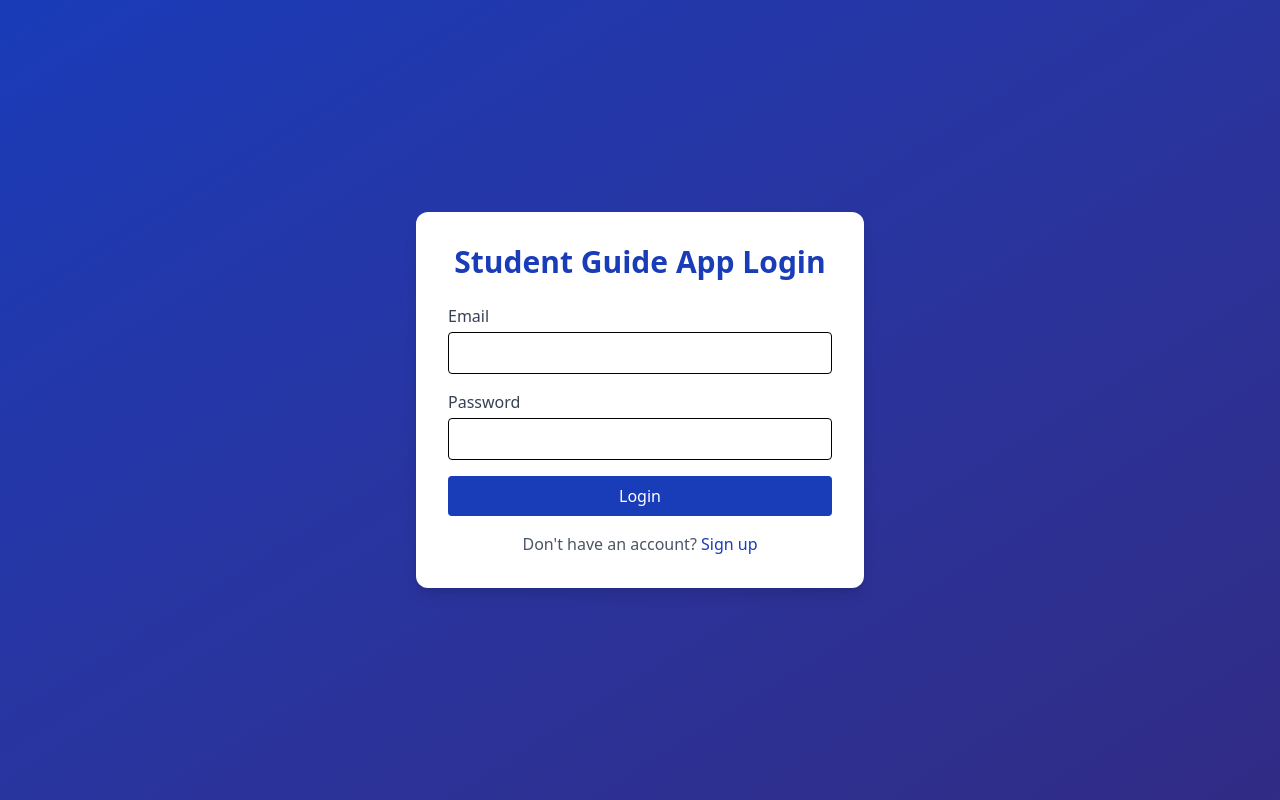
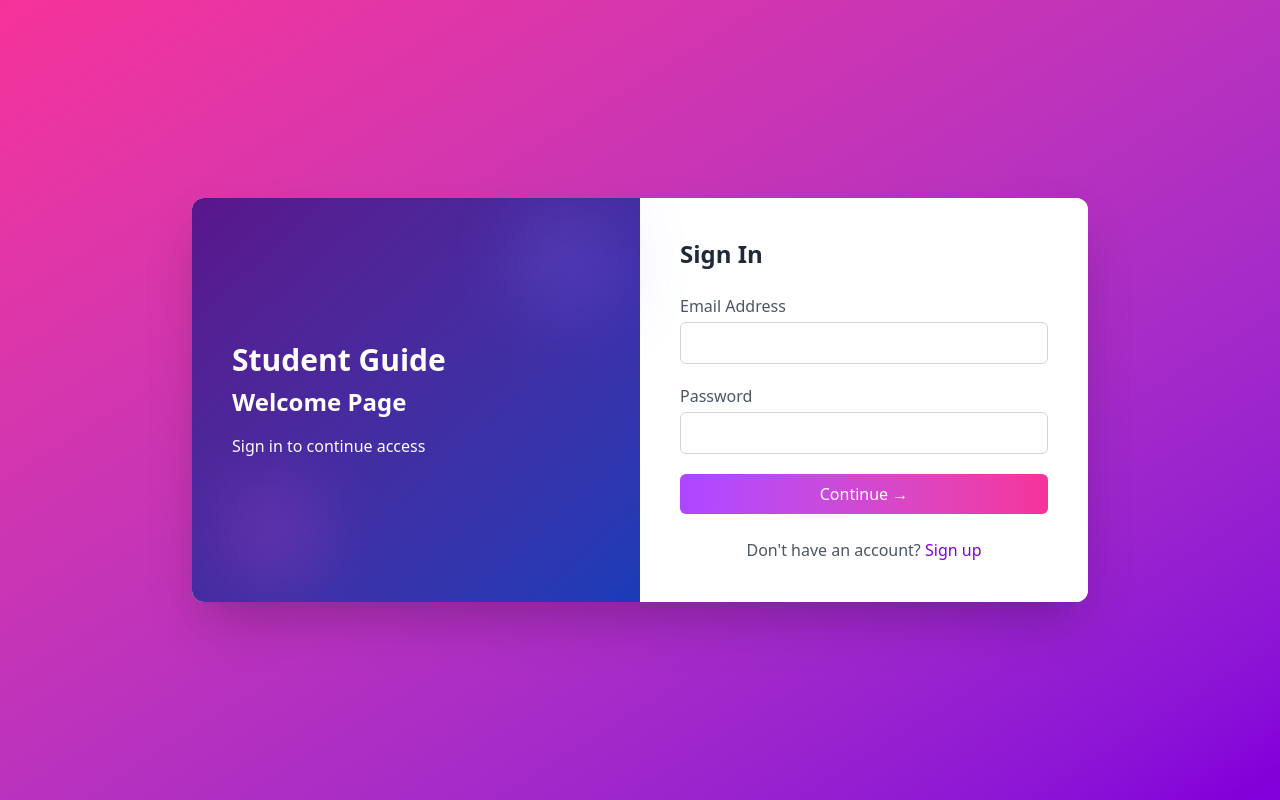
Before and after one commit to sakshamsingh03/Student-Guide-App, a React (Vite) app in the folder frontend/: page /login in a window 1280 px wide. Built offline with nearby package versions, Linux system fonts and the light colour scheme.

Commit message:
Updating login and signup page

```diff
--- a/frontend/src/pages/Login.jsx
+++ b/frontend/src/pages/Login.jsx
@@ -17,25 +17,38 @@
   };
 
   return (
-    <div className="min-h-screen flex items-center justify-center bg-gradient-to-br from-blue-800 to-indigo-900">
-      <div className="bg-white rounded-xl shadow-lg p-8 max-w-md w-full">
-        <h2 className="text-3xl font-bold mb-6 text-center text-blue-800">Student Guide App Login</h2>
-        <form onSubmit={handleSubmit} className="space-y-4">
+    <div className="min-h-screen flex items-center justify-center bg-gradient-to-br from-pink-500 to-purple-700 font-sans">
+      <div className="flex max-w-4xl w-full bg-white rounded-xl shadow-2xl overflow-hidden">
+        {/* Left Side - Welcome */}
+        <div className="w-1/2 bg-gradient-to-br from-purple-900 to-blue-800 p-10 text-white flex flex-col justify-center relative">
+          <h1 className="text-3xl font-extrabold mb-2">Student Guide</h1>
+          <h2 className="text-2xl font-bold mb-4">Welcome Page</h2>
+          <p className="text-md">Sign in to continue access</p>
+
+          {/* Decorative bubbles */}
+          <div className="absolute top-4 right-6 w-24 h-24 bg-gradient-to-br from-blue-400 to-purple-600 rounded-full opacity-30 blur-2xl" />
+          <div className="absolute bottom-8 left-10 w-20 h-20 bg-gradient-to-tr from-pink-500 to-purple-500 rounded-full opacity-40 blur-2xl" />
+        </div>
+
+        {/* Right Side - Form */}
+        <div className="w-1/2 p-10 bg-white">
+          <h2 className="text-2xl font-bold mb-6 text-gray-800">Sign In</h2>
+          <form onSubmit={handleSubmit} className="space-y-5">
             <div>
-            <label className="block mb-1 font-medium text-gray-700">Email</label>
+              <label className="block text-gray-600 mb-1">Email Address</label>
               <input
                 type="email"
-              className="w-full border rounded px-3 py-2 focus:outline-none focus:ring focus:ring-blue-300"
+                className="w-full border border-gray-300 rounded-md px-4 py-2 focus:outline-none focus:ring-2 focus:ring-purple-400"
                 value={email}
                 onChange={(e) => setEmail(e.target.value)}
                 required
               />
             </div>
             <div>
-            <label className="block mb-1 font-medium text-gray-700">Password</label>
+              <label className="block text-gray-600 mb-1">Password</label>
               <input
                 type="password"
-              className="w-full border rounded px-3 py-2 focus:outline-none focus:ring focus:ring-blue-300"
+                className="w-full border border-gray-300 rounded-md px-4 py-2 focus:outline-none focus:ring-2 focus:ring-purple-400"
                 value={password}
                 onChange={(e) => setPassword(e.target.value)}
                 required
@@ -43,14 +56,19 @@
             </div>
             <button
               type="submit"
-            className="w-full bg-blue-800 text-white rounded px-4 py-2 hover:bg-blue-900 transition"
+              className="w-full bg-gradient-to-r from-purple-500 to-pink-500 text-white py-2 rounded-md hover:from-purple-600 hover:to-pink-600 transition"
             >
-            Login
+              Continue →
             </button>
           </form>
-        <p className="mt-4 text-center text-gray-600">
-          Don't have an account? <a href="/signup" className="text-blue-800 hover:underline">Sign up</a>
+
+          <p className="mt-6 text-center text-gray-600">
+            Don't have an account?{" "}
+            <a href="/signup" className="text-purple-700 hover:underline font-medium">
+              Sign up
+            </a>
           </p>
+        </div>
       </div>
     </div>
   );
--- a/frontend/src/pages/MoodTracker.jsx
+++ b/frontend/src/pages/MoodTracker.jsx
@@ -85,7 +85,7 @@
     <div className="min-h-screen bg-gradient-to-br from-sky-50 to-white p-4">
       <h1 className="text-4xl text-center font-bold text-sky-600 mb-4">😊 Mood Tracker</h1>
 
-      <div className="max-w-5xl mx-auto bg-white shadow rounded-lg p-4 mb-4">
+      <div className="max-w-5xl h-[800px] mx-auto bg-white shadow rounded-lg p-4 mb-4">
         <div className="flex items-center justify-between mb-4">
           <button onClick={goPrevMonth} className="px-3 py-1 rounded bg-sky-400 text-white hover:bg-sky-500">
             ← Prev
--- a/frontend/src/pages/Signup.jsx
+++ b/frontend/src/pages/Signup.jsx
@@ -8,8 +8,6 @@
 
   const handleSubmit = (e) => {
     e.preventDefault();
-
-    // For now just save user locally
     if (email && password) {
       localStorage.setItem("user", JSON.stringify({ email }));
       navigate("/dashboard");
@@ -19,25 +17,38 @@
   };
 
   return (
-    <div className="min-h-screen flex items-center justify-center bg-gradient-to-br from-blue-800 to-indigo-900">
-      <div className="bg-white rounded-xl shadow-lg p-8 max-w-md w-full">
-        <h2 className="text-3xl font-bold mb-6 text-center text-blue-800">Student Guide App Sign Up</h2>
-        <form onSubmit={handleSubmit} className="space-y-4">
+    <div className="min-h-screen flex items-center justify-center bg-gradient-to-br from-blue-800 to-purple-900 font-sans">
+      <div className="flex max-w-4xl w-full bg-white rounded-xl shadow-2xl overflow-hidden">
+        {/* Left Side - Welcome */}
+        <div className="w-1/2 bg-gradient-to-br from-blue-900 to-indigo-700 p-10 text-white flex flex-col justify-center relative">
+          <h1 className="text-3xl font-extrabold mb-2">Student Guide</h1>
+          <h2 className="text-2xl font-bold mb-4">Welcome Aboard!</h2>
+          <p className="text-md">Create your account to get started</p>
+
+          {/* Decorative bubbles */}
+          <div className="absolute top-4 right-6 w-24 h-24 bg-gradient-to-br from-purple-400 to-indigo-600 rounded-full opacity-30 blur-2xl" />
+          <div className="absolute bottom-8 left-10 w-20 h-20 bg-gradient-to-tr from-blue-400 to-purple-500 rounded-full opacity-40 blur-2xl" />
+        </div>
+
+        {/* Right Side - Form */}
+        <div className="w-1/2 p-10 bg-white">
+          <h2 className="text-2xl font-bold mb-6 text-gray-800">Sign Up</h2>
+          <form onSubmit={handleSubmit} className="space-y-5">
             <div>
-            <label className="block mb-1 font-medium text-gray-700">Email</label>
+              <label className="block text-gray-600 mb-1">Email Address</label>
               <input
                 type="email"
-              className="w-full border rounded px-3 py-2 focus:outline-none focus:ring focus:ring-blue-300"
+                className="w-full border border-gray-300 rounded-md px-4 py-2 focus:outline-none focus:ring-2 focus:ring-blue-400"
                 value={email}
                 onChange={(e) => setEmail(e.target.value)}
                 required
               />
             </div>
             <div>
-            <label className="block mb-1 font-medium text-gray-700">Password</label>
+              <label className="block text-gray-600 mb-1">Password</label>
               <input
                 type="password"
-              className="w-full border rounded px-3 py-2 focus:outline-none focus:ring focus:ring-blue-300"
+                className="w-full border border-gray-300 rounded-md px-4 py-2 focus:outline-none focus:ring-2 focus:ring-blue-400"
                 value={password}
                 onChange={(e) => setPassword(e.target.value)}
                 required
@@ -45,14 +56,19 @@
             </div>
             <button
               type="submit"
-            className="w-full bg-blue-800 text-white rounded px-4 py-2 hover:bg-blue-900 transition"
+              className="w-full bg-gradient-to-r from-blue-600 to-purple-600 text-white py-2 rounded-md hover:from-blue-700 hover:to-purple-700 transition"
             >
-            Sign Up
+              Create Account →
             </button>
           </form>
-        <p className="mt-4 text-center text-gray-600">
-          Already have an account? <a href="/login" className="text-blue-800 hover:underline">Login</a>
+
+          <p className="mt-6 text-center text-gray-600">
+            Already have an account?{" "}
+            <a href="/login" className="text-blue-700 hover:underline font-medium">
+              Login
+            </a>
           </p>
+        </div>
       </div>
     </div>
   );
```
Lines whose indentation alone changed are shown as unchanged.
